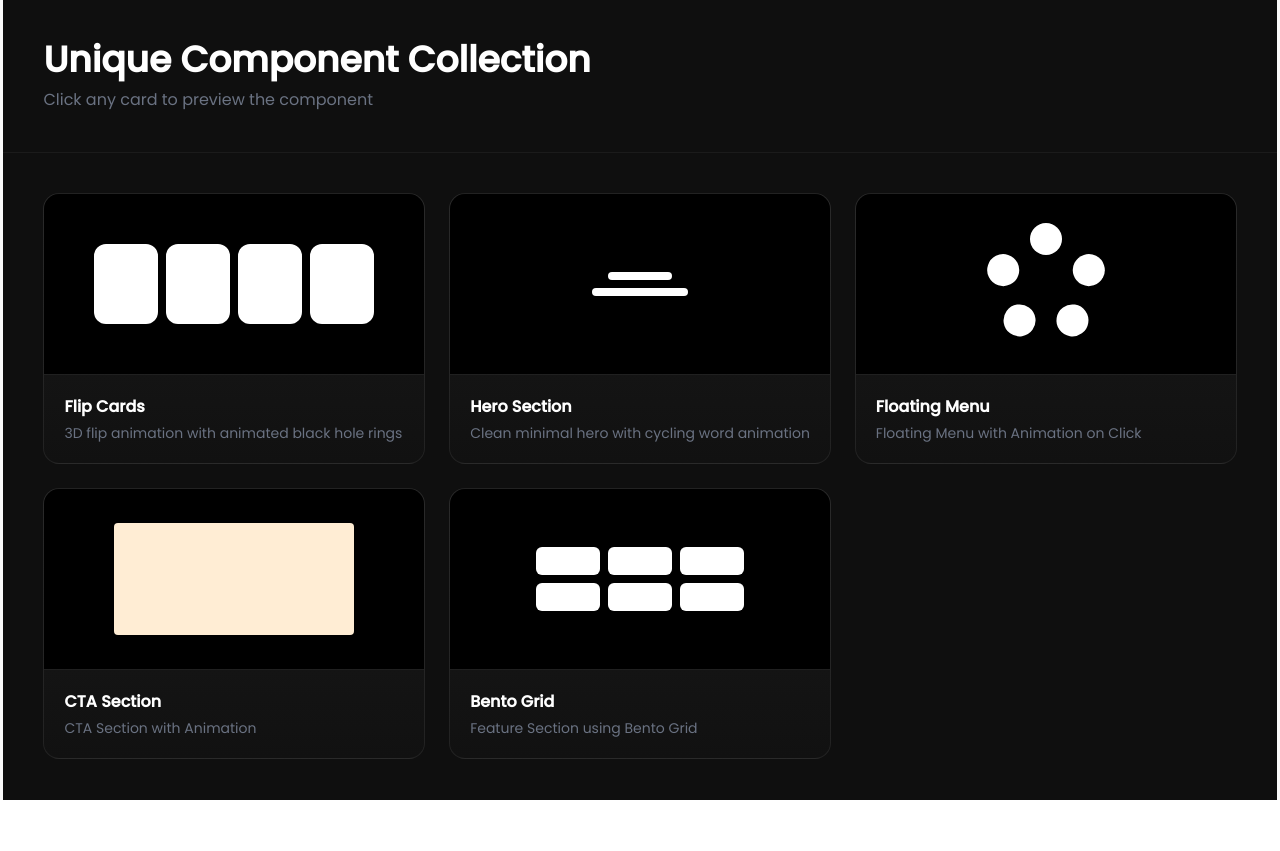
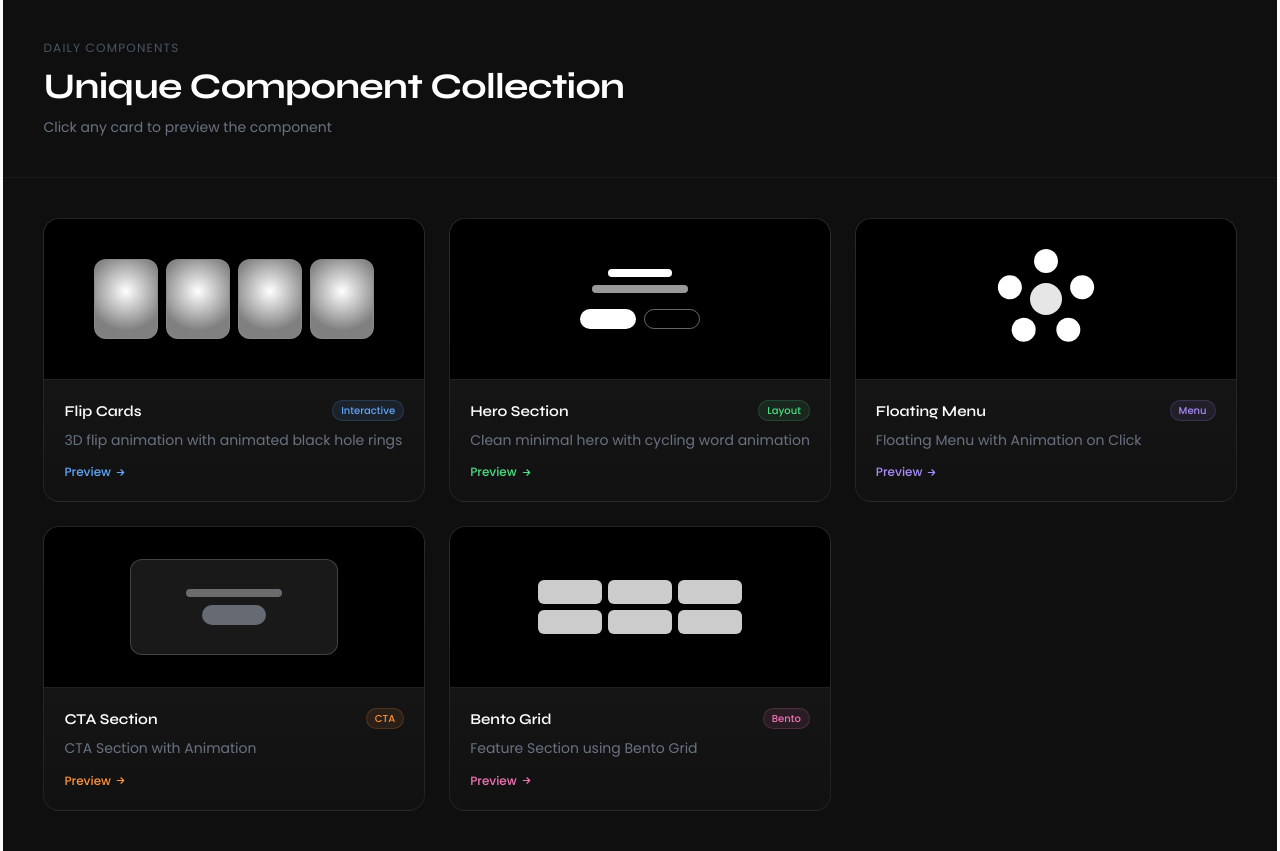
Before and after one commit to anupam-kumar-krishnan/daily-components, a Next.js app: page / in a window 1280 px wide. Before the commit the page ends 800 px from the top, so only its background shows below. Built offline with nearby package versions, Linux system fonts and the light colour scheme.

Commit message:
fix: refactor showcase component by removing unused themes and word cycler, and updating component styles

```diff
--- a/app/components/showcase.tsx
+++ b/app/components/showcase.tsx
@@ -8,61 +8,7 @@ import CTASection from "./ctasection";
 import SpeeddialButtons from "./speeddialbuttons";
 import Flipcard from "./flipcard";
 
-/* easing fix for framer motion */
 const easeOut = [0.22, 1, 0.36, 1] as const;
-
-/* ───────────────────────────────────────── */
-/* Flip Cards Theme                         */
-/* ───────────────────────────────────────── */
-
-const THEMES = {
-  blue: {
-    r: 30,
-    g: 100,
-    b: 220,
-    glow: "rgba(20,80,210,0.2)",
-    arrow: "#60a5fa",
-    btn: "rgba(20,60,200,0.35)",
-    btnBorder: "rgba(60,120,255,0.3)",
-    bg: "#10131f",
-  },
-  red: {
-    r: 220,
-    g: 30,
-    b: 30,
-    glow: "rgba(200,20,20,0.2)",
-    arrow: "#f87171",
-    btn: "rgba(180,20,20,0.35)",
-    btnBorder: "rgba(240,60,60,0.3)",
-    bg: "#1a0f0f",
-  },
-  green: {
-    r: 20,
-    g: 180,
-    b: 60,
-    glow: "rgba(10,160,40,0.2)",
-    arrow: "#4ade80",
-    btn: "rgba(10,120,30,0.35)",
-    btnBorder: "rgba(40,200,80,0.3)",
-    bg: "#0f1a10",
-  },
-  yellow: {
-    r: 220,
-    g: 170,
-    b: 0,
-    glow: "rgba(200,150,0,0.2)",
-    arrow: "#facc15",
-    btn: "rgba(180,130,0,0.35)",
-    btnBorder: "rgba(240,190,0,0.3)",
-    bg: "#1a1700",
-  },
-} as const;
-
-type ThemeKey = keyof typeof THEMES;
-
-/* ───────────────────────────────────────── */
-/* Animation helper                         */
-/* ───────────────────────────────────────── */
 
 const fu = (delay = 0) => ({
   initial: { opacity: 0, y: 22 },
@@ -70,38 +16,7 @@ const fu = (delay = 0) => ({
   transition: { duration: 0.6, ease: easeOut, delay },
 });
 
-/* ───────────────────────────────────────── */
-/* Word Cycler                              */
-/* ───────────────────────────────────────── */
-
-const WORDS = ["Interfaces.", "Products.", "Experiences.", "Ideas."];
-
-const WordCycler = () => {
-  const [index, setIndex] = useState(0);
-
-  useEffect(() => {
-    const t = setInterval(() => setIndex((i) => (i + 1) % WORDS.length), 2200);
-    return () => clearInterval(t);
-  }, []);
-
-  return (
-    <span className="relative inline-block overflow-hidden">
-      <motion.span
-        key={index}
-        initial={{ y: 40, opacity: 0 }}
-        animate={{ y: 0, opacity: 1 }}
-        transition={{ duration: 0.45, ease: easeOut }}
-      >
-        {WORDS[index]}
-      </motion.span>
-    </span>
-  );
-};
-
-/* ───────────────────────────────────────── */
-/* Components List                          */
-/* ───────────────────────────────────────── */
-
+/* ── Components list ─────────────────────────────────────────────── */
 const COMPONENTS = [
   {
     id: "flip-cards",
@@ -116,7 +31,7 @@ const COMPONENTS = [
     title: "Hero Section",
     description: "Clean minimal hero with cycling word animation",
     tag: "Layout",
-    tagColor: "#60a5fa",
+    tagColor: "#4ade80",
     preview: <HeroSection />,
   },
   {
@@ -124,7 +39,7 @@ const COMPONENTS = [
     title: "Floating Menu",
     description: "Floating Menu with Animation on Click",
     tag: "Menu",
-    tagColor: "#60a5fa",
+    tagColor: "#a78bfa",
     preview: <SpeeddialButtons />,
   },
   {
@@ -132,7 +47,7 @@ const COMPONENTS = [
     title: "CTA Section",
     description: "CTA Section with Animation",
     tag: "CTA",
-    tagColor: "#60a5fa",
+    tagColor: "#fb923c",
     preview: <CTASection />,
   },
   {
@@ -140,68 +55,85 @@ const COMPONENTS = [
     title: "Bento Grid",
     description: "Feature Section using Bento Grid",
     tag: "Bento",
-    tagColor: "#60a5fa",
+    tagColor: "#f472b6",
     preview: <BentoGrid />,
   },
 ];
 
-/* ───────────────────────────────────────── */
-/* Thumbnail Components                     */
-/* ───────────────────────────────────────── */
+/* ── Thumbnails ──────────────────────────────────────────────────── */
+const ThumbFlipCards = () => (
+  <div className="w-full h-full flex items-center justify-center gap-2 bg-black">
+    {["gray", "gray", "gray", "gray"].map((bg, i) => (
+      <div
+        key={i}
+        className="w-12 h-16 sm:w-16 sm:h-20 rounded-xl"
+        style={{
+          background: bg,
+          border: "1px solid rgba(255,255,255,0.08)",
+          position: "relative",
+          overflow: "hidden",
+        }}
+      >
+        <div
+          style={{
+            position: "absolute",
+            inset: 0,
+            background: `radial-gradient(circle at 50% 40%, ${["#fff", "#fff", "#fff", "#fff"][i]}, transparent 70%)`,
+          }}
+        />
+      </div>
+    ))}
+  </div>
+);
 
 const ThumbHero = () => (
   <div className="w-full h-full flex flex-col items-center justify-center gap-2 bg-black">
     <div className="w-16 h-2 rounded-full bg-white" />
-    <div className="w-24 h-2 rounded-full bg-white" />
+    <div className="w-24 h-2 rounded-full bg-white/60" />
+    <div className="flex gap-2 mt-2">
+      <div className="w-14 h-5 rounded-full bg-white" />
+      <div className="w-14 h-5 rounded-full border border-white/40" />
+    </div>
   </div>
 );
 
 const ThumbMenu = () => (
   <div className="w-full h-full flex items-center justify-center bg-black">
-    <div className="relative w-28 h-28 flex items-center justify-center">
+    <div className="relative w-24 h-24 flex items-center justify-center">
       {Array.from({ length: 5 }).map((_, i) => (
         <div
           key={i}
-          className="absolute w-8 h-8 bg-white rounded-full"
-          style={{
-            transform: `rotate(${i * 72}deg) translateY(-45px)`,
-          }}
+          className="absolute w-6 h-6 bg-white rounded-full"
+          style={{ transform: `rotate(${i * 72}deg) translateY(-38px)` }}
         />
       ))}
+      <div className="w-8 h-8 rounded-full bg-white/90" />
     </div>
   </div>
 );
 
 const ThumbCTA = () => (
   <div className="w-full h-full flex items-center justify-center bg-black">
-    <div className="w-60 h-28 rounded-sm bg-orange-100"></div>
+    <div className="w-40 h-20 sm:w-52 sm:h-24 rounded-xl bg-gray-100/10 border border-gray-200/20 flex flex-col items-center justify-center gap-2">
+      <div className="w-24 h-2 rounded-full bg-gray-200/40" />
+      <div className="w-16 h-5 rounded-full bg-gray-400/60" />
+    </div>
   </div>
 );
 
 const ThumbBento = () => (
   <div className="w-full h-full flex items-center justify-center bg-black">
-    <div className="grid grid-cols-3 gap-2">
+    <div className="grid grid-cols-3 gap-1.5">
       {Array.from({ length: 6 }).map((_, i) => (
-        <div key={i} className="h-7 w-16 bg-white rounded-md"></div>
+        <div key={i} className="h-6 w-12 sm:w-16 bg-white/80 rounded-md" />
       ))}
     </div>
   </div>
 );
 
-const ThumbFlipCards = () => (
-  <div className="w-full h-full flex items-center justify-center gap-2 bg-black">
-    {Array.from({ length: 4 }).map((_, i) => (
-      <div key={i} className="w-16 h-20 rounded-xl bg-white" />
-    ))}
-  </div>
-);
-
 const THUMBS = [ThumbFlipCards, ThumbHero, ThumbMenu, ThumbCTA, ThumbBento];
 
-/* ───────────────────────────────────────── */
-/* Showcase Page                            */
-/* ───────────────────────────────────────── */
-
+/* ── Showcase page ───────────────────────────────────────────────── */
 export default function ComponentShowcase() {
   const [active, setActive] = useState<number | null>(null);
 
@@ -215,25 +147,38 @@ export default function ComponentShowcase() {
 
   useEffect(() => {
     document.body.style.overflow = active !== null ? "hidden" : "";
+    return () => {
+      document.body.style.overflow = "";
+    };
   }, [active]);
 
   return (
     <div className="min-h-screen bg-[#0f0f0f] text-white">
-      {/* Header */}
-      <div className="px-10 py-10 border-b border-white/5">
+      {/* ── Header ── */}
+      <div className="px-5 sm:px-8 md:px-10 py-8 sm:py-10 border-b border-white/5">
         <motion.div {...fu()}>
-          <h1 className="text-4xl font-bold">Unique Component Collection</h1>
-          <p className="text-gray-500 mt-2">
+          <p className="text-[10px] sm:text-xs uppercase tracking-widest text-gray-600 mb-2">
+            Daily components
+          </p>
+          <h1
+            className="text-2xl sm:text-3xl md:text-4xl font-bold leading-tight"
+            style={{
+              fontFamily: "'Syne', sans-serif",
+              letterSpacing: "-0.02em",
+            }}
+          >
+            Unique Component Collection
+          </h1>
+          <p className="text-gray-500 mt-2 text-sm">
             Click any card to preview the component
           </p>
         </motion.div>
       </div>
 
-      {/* Grid */}
-      <div className="px-10 py-10 grid grid-cols-3 gap-6">
+      {/* ── Grid ── */}
+      <div className="px-5 sm:px-8 md:px-10 py-8 sm:py-10 grid grid-cols-1 sm:grid-cols-2 lg:grid-cols-3 gap-4 sm:gap-5 md:gap-6">
         {COMPONENTS.map((comp, i) => {
           const Thumb = THUMBS[i];
-
           return (
             <motion.div
               key={comp.id}
@@ -241,10 +186,8 @@ export default function ComponentShowcase() {
               animate={{ opacity: 1, y: 0 }}
               transition={{ delay: i * 0.08, duration: 0.5 }}
               onClick={() => setActive(i)}
-              whileHover={{
-                y: -6,
-                boxShadow: "0 25px 60px rgba(0,0,0,0.55)",
-              }}
+              whileHover={{ y: -6, boxShadow: "0 25px 60px rgba(0,0,0,0.55)" }}
+              whileTap={{ scale: 0.98 }}
               className="rounded-2xl overflow-hidden cursor-pointer group"
               style={{
                 border: "1px solid rgba(255,255,255,0.07)",
@@ -253,26 +196,64 @@ export default function ComponentShowcase() {
             >
               {/* Thumbnail */}
               <div
-                style={{ height: 180 }}
                 className="overflow-hidden transition-transform duration-300 group-hover:scale-[1.02]"
+                style={{ height: 160 }}
               >
                 <Thumb />
               </div>
 
               {/* Info */}
-              <div className="p-5 border-t border-white/5">
-                <h3 className="font-semibold">{comp.title}</h3>
-                <p className="text-gray-500 text-sm mt-1">{comp.description}</p>
+              <div className="p-4 sm:p-5 border-t border-white/5">
+                <div className="flex items-start justify-between gap-2 mb-1.5">
+                  <h3
+                    className="font-semibold text-[14px] sm:text-[15px]"
+                    style={{ fontFamily: "'Syne', sans-serif" }}
+                  >
+                    {comp.title}
+                  </h3>
+                  <span
+                    className="text-[10px] px-2 py-0.5 rounded-full font-medium flex-shrink-0"
+                    style={{
+                      background: `${comp.tagColor}18`,
+                      color: comp.tagColor,
+                      border: `1px solid ${comp.tagColor}30`,
+                    }}
+                  >
+                    {comp.tag}
+                  </span>
+                </div>
+                <p className="text-gray-500 text-xs sm:text-sm leading-relaxed">
+                  {comp.description}
+                </p>
+                <div
+                  className="flex items-center gap-1 mt-3 text-[11px] sm:text-[12px] font-medium"
+                  style={{ color: comp.tagColor }}
+                >
+                  <span>Preview</span>
+                  <svg
+                    viewBox="0 0 24 24"
+                    fill="none"
+                    width="11"
+                    height="11"
+                    stroke="currentColor"
+                    strokeWidth="2.5"
+                    strokeLinecap="round"
+                    strokeLinejoin="round"
+                  >
+                    <path d="M5 12h14M13 6l6 6-6 6" />
+                  </svg>
+                </div>
               </div>
             </motion.div>
           );
         })}
       </div>
 
-      {/* Modal */}
+      {/* ── Modal ── */}
       <AnimatePresence>
         {active !== null && (
           <>
+            {/* Backdrop */}
             <motion.div
               className="fixed inset-0 bg-black/80 backdrop-blur-sm z-40"
               initial={{ opacity: 0 }}
@@ -281,28 +262,94 @@ export default function ComponentShowcase() {
               onClick={() => setActive(null)}
             />
 
+            {/* Panel — full screen on mobile, inset on desktop */}
             <motion.div
-              className="fixed inset-[5%] bg-[#0f0f0f] z-50 rounded-2xl overflow-hidden flex flex-col"
-              initial={{ opacity: 0, scale: 0.93, y: 24 }}
+              className="fixed z-50 bg-[#0f0f0f] overflow-hidden flex flex-col"
+              style={{
+                inset: "0",
+                borderRadius: 0,
+              }}
+              initial={{ opacity: 0, scale: 0.96, y: 30 }}
               animate={{ opacity: 1, scale: 1, y: 0 }}
-              exit={{ opacity: 0, scale: 0.95, y: 16 }}
+              exit={{ opacity: 0, scale: 0.97, y: 20 }}
               transition={{ duration: 0.35, ease: easeOut }}
+              // Override inset for md+ screens via inline style trick
             >
-              {/* Close Button */}
-              <button
-                onClick={() => setActive(null)}
-                className="absolute top-5 right-5 z-50 w-10 h-10 flex items-center justify-center
-               rounded-full bg-white/10 hover:bg-white/20
-               border border-white/20 text-white text-lg
-               backdrop-blur-md transition"
+              {/* Use a responsive wrapper inside for the actual modal sizing */}
+              <div
+                className="absolute inset-0 md:inset-[4%] md:rounded-2xl overflow-hidden flex flex-col bg-[#0f0f0f]"
+                style={{
+                  border: "1px solid rgba(255,255,255,0.08)",
+                  boxShadow: "0 40px 100px rgba(0,0,0,0.6)",
+                }}
               >
-                ✕
-              </button>
-              {COMPONENTS[active].preview}
+                {/* Modal header */}
+                <div
+                  className="flex-shrink-0 flex items-center justify-between px-4 sm:px-6 py-3 sm:py-4 border-b border-white/7"
+                  style={{
+                    background: "rgba(15,15,15,0.95)",
+                    backdropFilter: "blur(12px)",
+                    borderBottom: "1px solid rgba(255,255,255,0.07)",
+                  }}
+                >
+                  <div className="flex items-center gap-2 sm:gap-3 min-w-0">
+                    <span
+                      className="text-[10px] px-2 py-0.5 rounded-full font-medium flex-shrink-0"
+                      style={{
+                        background: `${COMPONENTS[active].tagColor}18`,
+                        color: COMPONENTS[active].tagColor,
+                        border: `1px solid ${COMPONENTS[active].tagColor}30`,
+                      }}
+                    >
+                      {COMPONENTS[active].tag}
+                    </span>
+                    <span
+                      className="text-white font-semibold text-[13px] sm:text-[15px] truncate"
+                      style={{ fontFamily: "'Syne', sans-serif" }}
+                    >
+                      {COMPONENTS[active].title}
+                    </span>
+                  </div>
+
+                  {/* Close button */}
+                  <motion.button
+                    onClick={() => setActive(null)}
+                    whileHover={{ background: "rgba(255,255,255,0.12)" }}
+                    whileTap={{ scale: 0.92 }}
+                    className="flex-shrink-0 w-8 h-8 sm:w-9 sm:h-9 rounded-full flex items-center justify-center cursor-pointer text-gray-400 ml-3"
+                    style={{
+                      border: "1px solid rgba(255,255,255,0.12)",
+                      background: "rgba(255,255,255,0.05)",
+                    }}
+                  >
+                    <svg
+                      viewBox="0 0 24 24"
+                      fill="none"
+                      width="13"
+                      height="13"
+                      stroke="currentColor"
+                      strokeWidth="2.5"
+                      strokeLinecap="round"
+                      strokeLinejoin="round"
+                    >
+                      <path d="M18 6L6 18M6 6l12 12" />
+                    </svg>
+                  </motion.button>
+                </div>
+
+                {/* Component content */}
+                <div className="flex-1 overflow-auto">
+                  {COMPONENTS[active].preview}
+                </div>
+              </div>
             </motion.div>
           </>
         )}
       </AnimatePresence>
+
+      <style>{`
+        @import url('https://fonts.googleapis.com/css2?family=Syne:wght@600;700;800&family=DM+Sans:wght@400;500;600&display=swap');
+      `}</style>
     </div>
   );
 }
```
